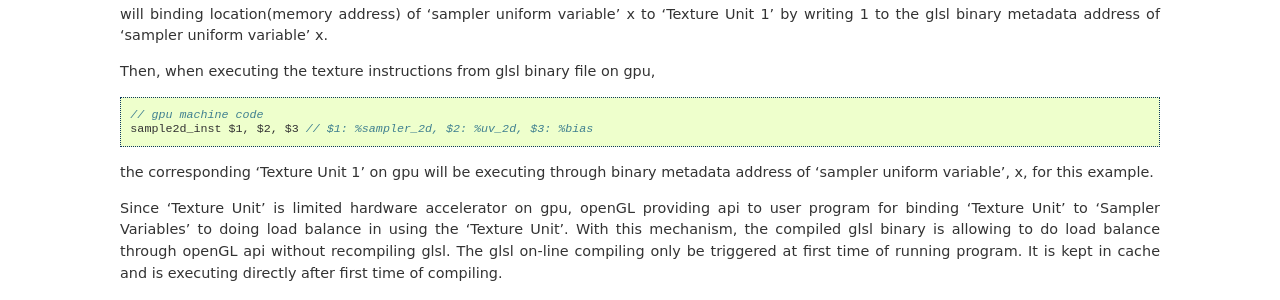
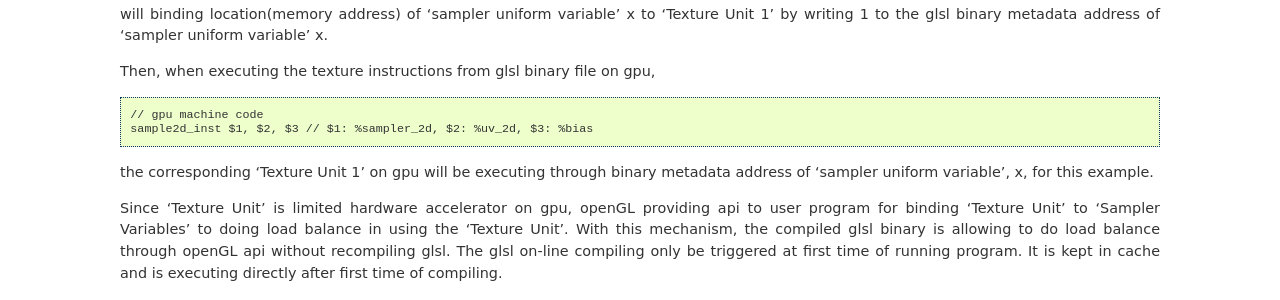
Before and after one commit to Jonathan2251/lbd, a Sphinx documentation site: the page built from source/gpu.rst, in a window 1280 px wide and 900 px high, scrolled down 4876 px. Shown: the part 138-438 px from the top of the window. Built offline with Sphinx 7.4.7, drawn with Linux system fonts in a browser that asks for light colours; pages that are not in the unit, such as notebooks, are missing from menus; some of the changed text lies outside the part shown.

```diff
--- a/source/gpu.rst
+++ b/source/gpu.rst
@@ -250,7 +250,7 @@ will binding location(memory address) of 'sampler uniform variable' x to
 
 Then, when executing the texture instructions from glsl binary file on gpu,
 
-.. code-block:: c++
+.. code-block:: console
 
   // gpu machine code
   sample2d_inst $1, $2, $3 // $1: %sampler_2d, $2: %uv_2d, $3: %bias
```
Also changed, not shown: other parts of source/gpu.rst (+1 -1 lines).
